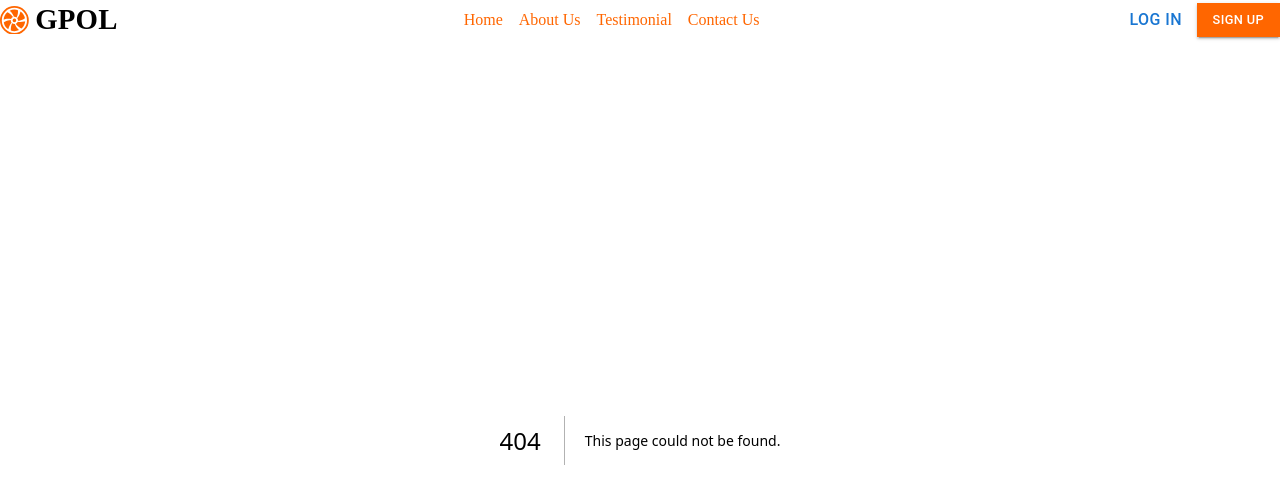
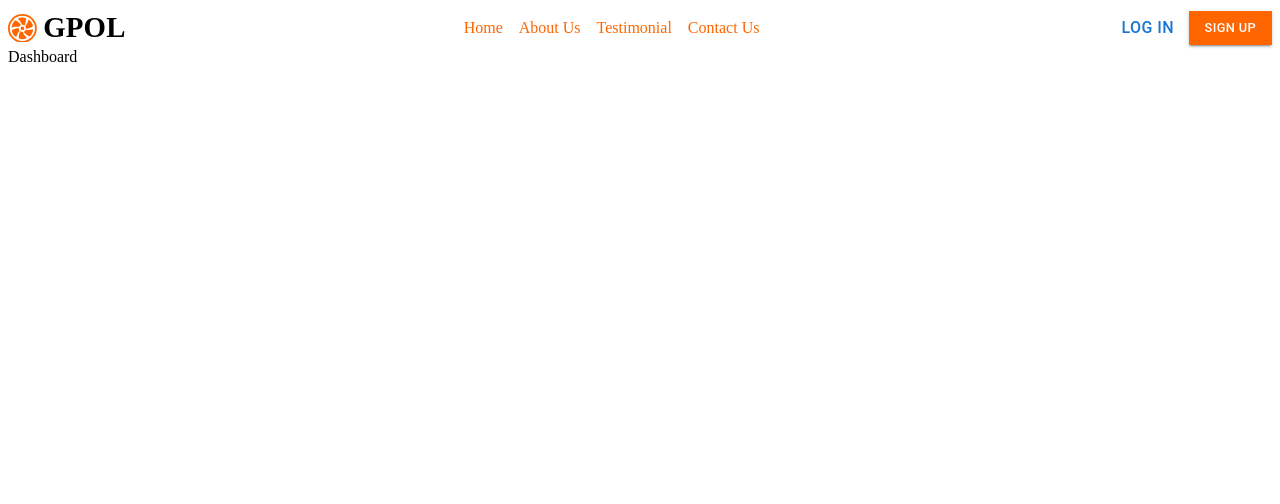
Before and after one commit to Cavein254/gpolive-0.0.2, a Next.js app: page /dashboard in a window 1280 px wide. Before the commit this address had no page. Shown: the top 504 px of the page. Built offline with nearby package versions, Linux system fonts and the light colour scheme.

Commit message:
Add dashboard page

```diff
--- /dev/null
+++ b/app/dashboard/page.tsx
@@ -0,0 +1,9 @@
+import Dashboard from '@/components/dashboard/Dashboard'
+
+const page = () => {
+  return (
+    <Dashboard />
+  )
+}
+
+export default page
--- /dev/null
+++ b/components/dashboard/Dashboard.tsx
@@ -0,0 +1,8 @@
+
+const Dashboard = () => {
+  return (
+    <div>Dashboard</div>
+  )
+}
+
+export default Dashboard
```
